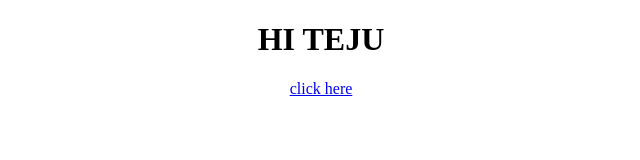
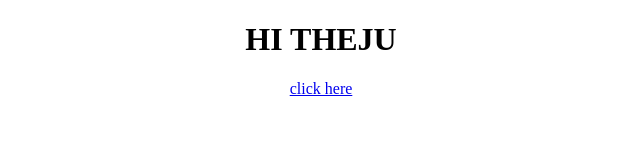
Before and after one commit to sanjaygowdam08/sis, a plain HTML site: page index.html in a window 1280 px wide. Shown: the whole page, without its empty margins (319-959 px from the left). Drawn offline with Linux system fonts and the light colour scheme.

Commit message:
Update index.html

```diff
--- a/index.html
+++ b/index.html
@@ -7,7 +7,7 @@
     <title>SISTER</title>
 </head>
 <body>
-    <center><h1>HI TEJU</h1>
+    <center><h1>HI THEJU</h1>
 <a href="index4.html">click here</a></center>
 </body>
 </html>
```
